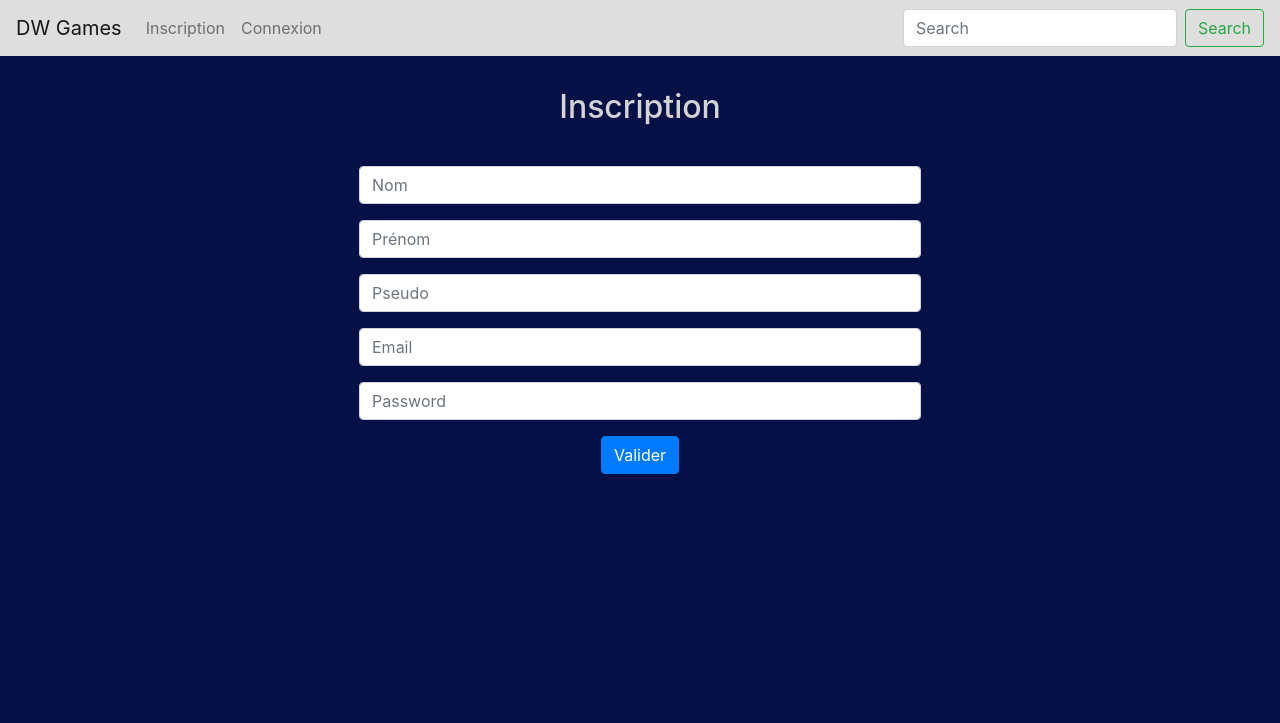
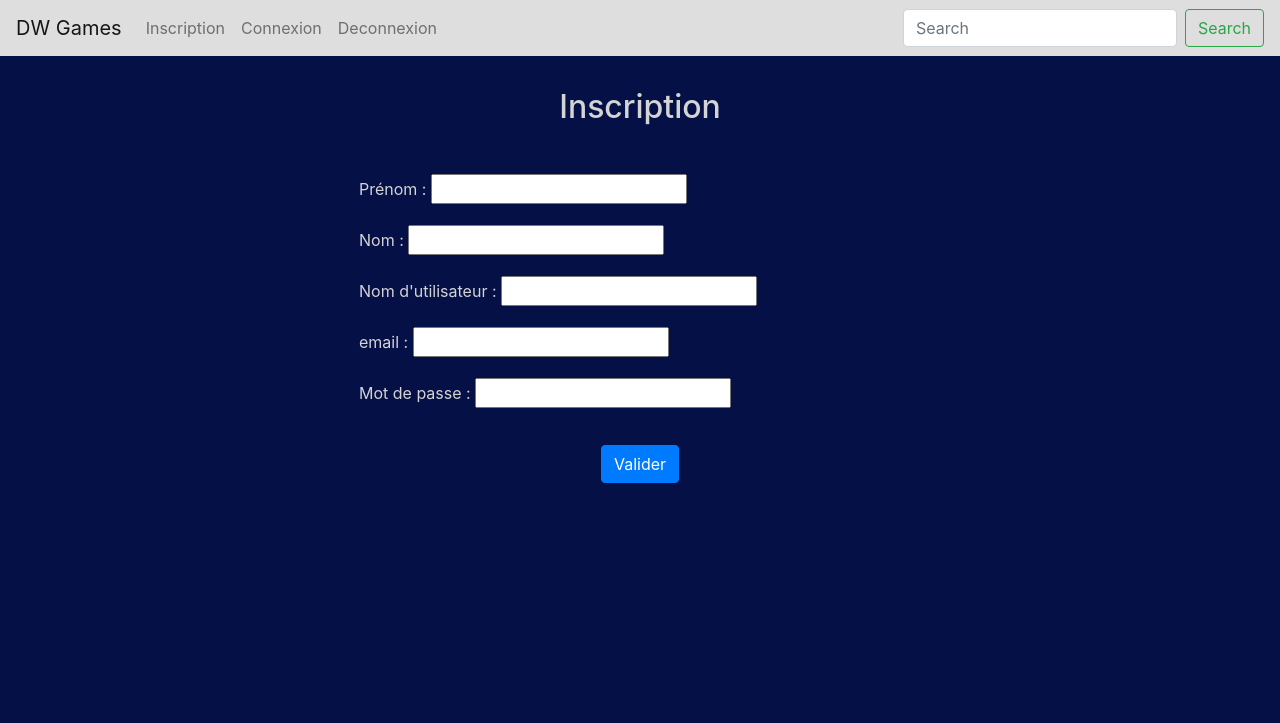
Before and after one commit to dani-bright/DjangoVideoGameLibrary, a Django app: template videogame/website/templates/website/register.html in a window 1280 px wide. Shown: the top 723 px of the page. Run offline with Django 3.2, Linux system fonts and the light colour scheme; the template is opened without the code that fills it: values that come from a table or form of the project are taken from there, others are empty; some libraries are stand-ins or nearby versions.

Commit message:
implements register and connexion

```diff
--- a/videogame/website/templates/website/base.html
+++ b/videogame/website/templates/website/base.html
@@ -22,6 +22,9 @@
             <li class="nav-item">
                 <a class="nav-link" href="/login">Connexion</a>
             </li>
+            <li class="nav-item">
+                <a class="nav-link" href="/logout">Deconnexion</a>
+            </li>
         </ul>
         <form class="form-inline my-2 my-lg-0">
         <input class="form-control mr-sm-2" type="search" placeholder="Search">
--- a/videogame/website/templates/website/register.html
+++ b/videogame/website/templates/website/register.html
@@ -2,34 +2,23 @@
 {% block title %}Inscription{% endblock %}
 {% block content %}
 <h2>Inscription</h2>
-    <form>
+<ul class="messages">
+    {% for message in messages %}
+    <li
+            {% if message.tags %} class="{{ message.tags }}" {% endif %}>{{ message }}
+    </li>
+    {% endfor %}
+</ul>
+<form method="post" action=".">
+    {% csrf_token %}
     <div class="form-group centered-input">
         <div class="col-sm-6">
-                <input type="text" class="form-control" id="last_name" placeholder="Nom">
+            {{ form.as_p }}
         </div>
     </div>
-        <div class="form-group centered-input">
-            <div class="col-sm-6">
-                <input type="text" class="form-control" id="first_name" placeholder="Prénom">
-            </div>
-        </div>
-        <div class="form-group centered-input">
-            <div class="col-sm-6">
-                <input type="text" class="form-control" id="username" placeholder="Pseudo">
-            </div>
-        </div>
-        <div class="form-group centered-input">
-            <div class="col-sm-6">
-                <input type="email" class="form-control" id="email" placeholder="Email">
-            </div>
-        </div>
-        <div class="form-group centered-input">
-            <div class="col-sm-6">
-                <input type="password" class="form-control" id="password" placeholder="Password">
-            </div>
-        </div>
+
     <div class="text-center">
-            <button type="submit" class="btn btn-primary">Valider</button>
+        <input type="submit" class="btn btn-primary" value="Valider">
     </div>
 </form>
 {% endblock %}
--- a/videogame/website/urls.py
+++ b/videogame/website/urls.py
@@ -3,6 +3,7 @@ from . import views
 
 urlpatterns = [
     path('', views.home),
-    path('register', views.register),
-    path('login', views.login)
+    path('register/', views.register),
+    path('login/', views.login),
+    path('logout/', views.logout),
 ]
```
Also changed, not shown: videogame/website/views.py (+13 -8 lines), videogame/db.sqlite3, videogame/website/forms.py (line endings or trailing spaces). Lines whose indentation alone changed are shown as unchanged.
